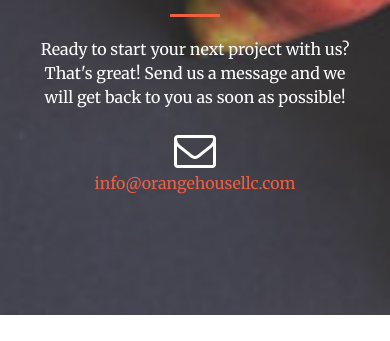
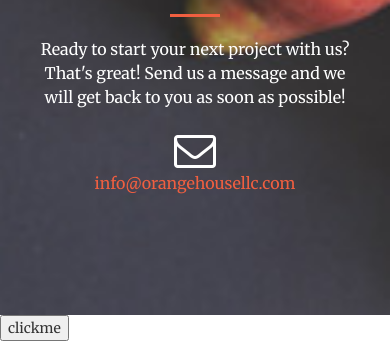
Before and after one commit to christian-lorange/workout, a plain HTML site: page www/index.html in a window 390 px wide. Shown: the part 508-849 px from the top of the page. Drawn offline with nearby package versions, Linux system fonts and the light colour scheme; some packages are replaced by stand-ins of ours; files that its build step writes are made by us from their sources; files whose address does not match are found by name.

Commit message:
Try opening browser from button instead of automatically

```diff
--- a/config.xml
+++ b/config.xml
@@ -1,5 +1,5 @@
 <?xml version="1.0" encoding="UTF-8" ?>
-<widget xmlns = "http://www.w3.org/ns/widgets"  xmlns:gap="http://phonegap.com/ns/1.0" xmlns:cdv="http://cordova.apache.org/ns/1.0"  xmlns:android="http://schemas.android.com/apk/res/android" android-versionCode="13" version="1.0.8" id = "com.CSAMobile1_0_0.orangehouse"  >
+<widget xmlns = "http://www.w3.org/ns/widgets"  xmlns:gap="http://phonegap.com/ns/1.0" xmlns:cdv="http://cordova.apache.org/ns/1.0"  xmlns:android="http://schemas.android.com/apk/res/android" android-versionCode="14" version="1.0.9" id = "com.CSAMobile1_0_0.orangehouse"  >
 <!-- This file is generated by the Intel XDK. Do not edit this file as your edits will be lost.-->
  <!-- To change the contents of this file, see the documentation on the intelxdk.config.additions.xml file. -->
 <name>CSA Mobile</name>
--- a/www/index.html
+++ b/www/index.html
@@ -98,6 +98,34 @@
    }
 }
 
+function browser() {
+   var url = 'http://csademo.orangehousellc.com';
+   var target = '_blank';
+   var options = "location=no"
+   var ref = cordova.InAppBrowser.open(url, target, options);
+
+   ref.addEventListener('loadstart', loadstartCallback);
+   ref.addEventListener('loadstop', loadstopCallback);
+   ref.addEventListener('loadloaderror', loaderrorCallback);
+   ref.addEventListener('exit', exitCallback);
+
+   function loadstartCallback(event) {
+      console.log('Loading started: '  + event.url)
+   }
+
+   function loadstopCallback(event) {
+      console.log('Loading finished: ' + event.url)
+   }
+
+   function loaderrorCallback(error) {
+      console.log('Loading error: ' + error.message)
+   }
+
+   function exitCallback() {
+      navigator.app.exitApp();
+   }
+}
+
 
       </script>
 
@@ -134,7 +162,7 @@
 
 
 
-
+  <input id="clickMe" type="button" value="clickme" onclick="browser();" />
 
 
 
```
